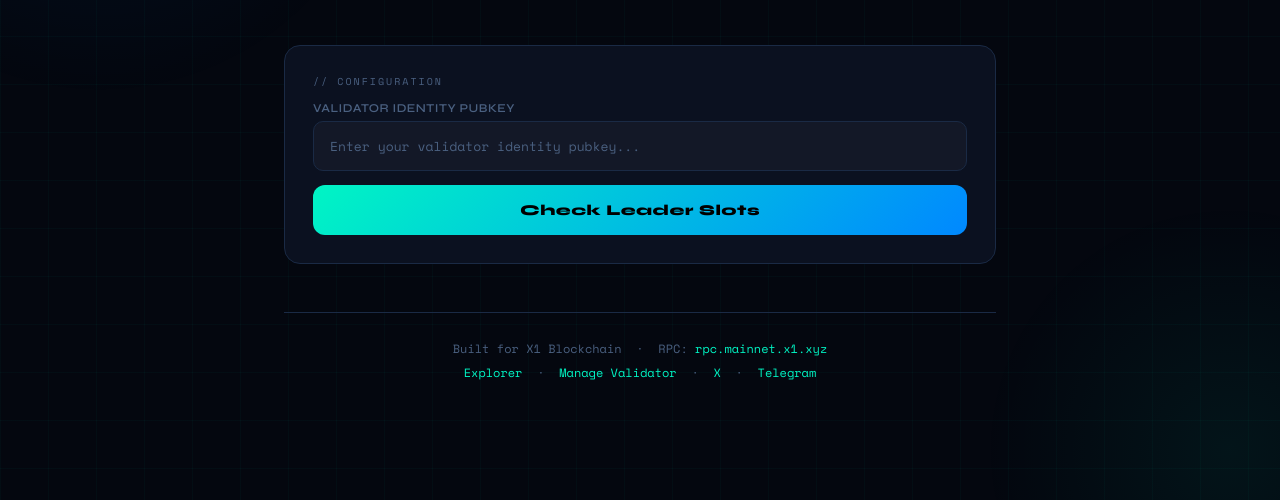
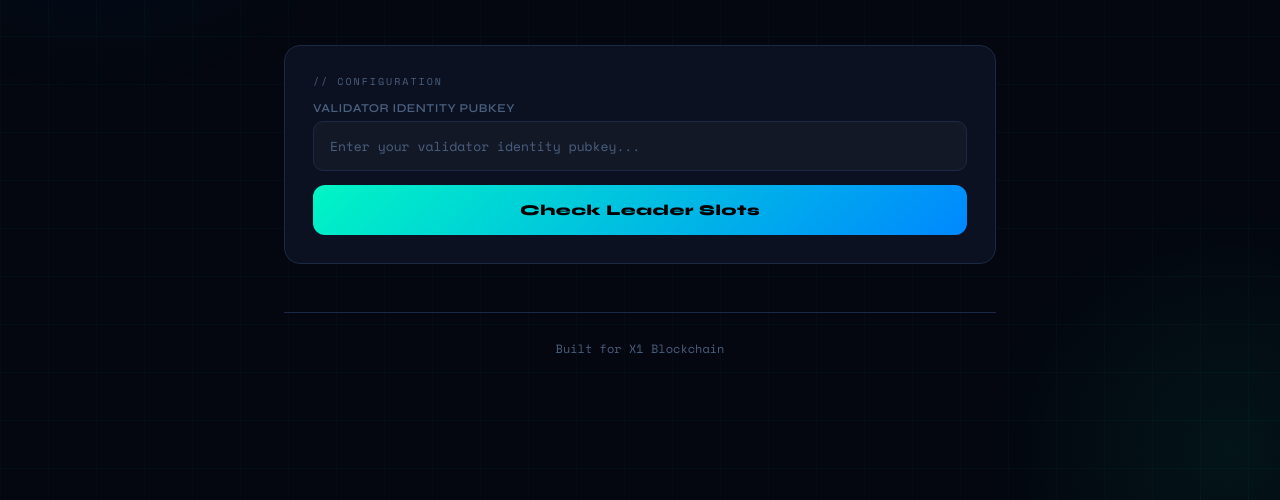
Before and after one commit to omenpotter/x1-leader-slot-checker, a plain HTML site: page index.html in a window 1280 px wide. Shown: the part 300-800 px from the top of the page. Drawn offline with nearby package versions, Linux system fonts and the light colour scheme.

Commit message:
Update index.html

```diff
--- a/index.html
+++ b/index.html
@@ -718,16 +718,7 @@
   </div>
 
   <footer>
-    Built for X1 Blockchain &nbsp;·&nbsp;
-    RPC: <a href="https://rpc.mainnet.x1.xyz" target="_blank">rpc.mainnet.x1.xyz</a>
-    <br/>
-    <a href="https://x1space.xyz/validators" target="_blank">Explorer</a>
-    &nbsp;·&nbsp;
-    <a href="https://x1valhq.xyz/" target="_blank">Manage Validator</a>
-    &nbsp;·&nbsp;
-    <a href="https://x.com/rkbehelvi" target="_blank">X</a>
-    &nbsp;·&nbsp;
-    <a href="https://t.me/+HtiLywX2Dug3MjJk" target="_blank">Telegram</a>
+    Built for X1 Blockchain
   </footer>
 </div>
 
```
